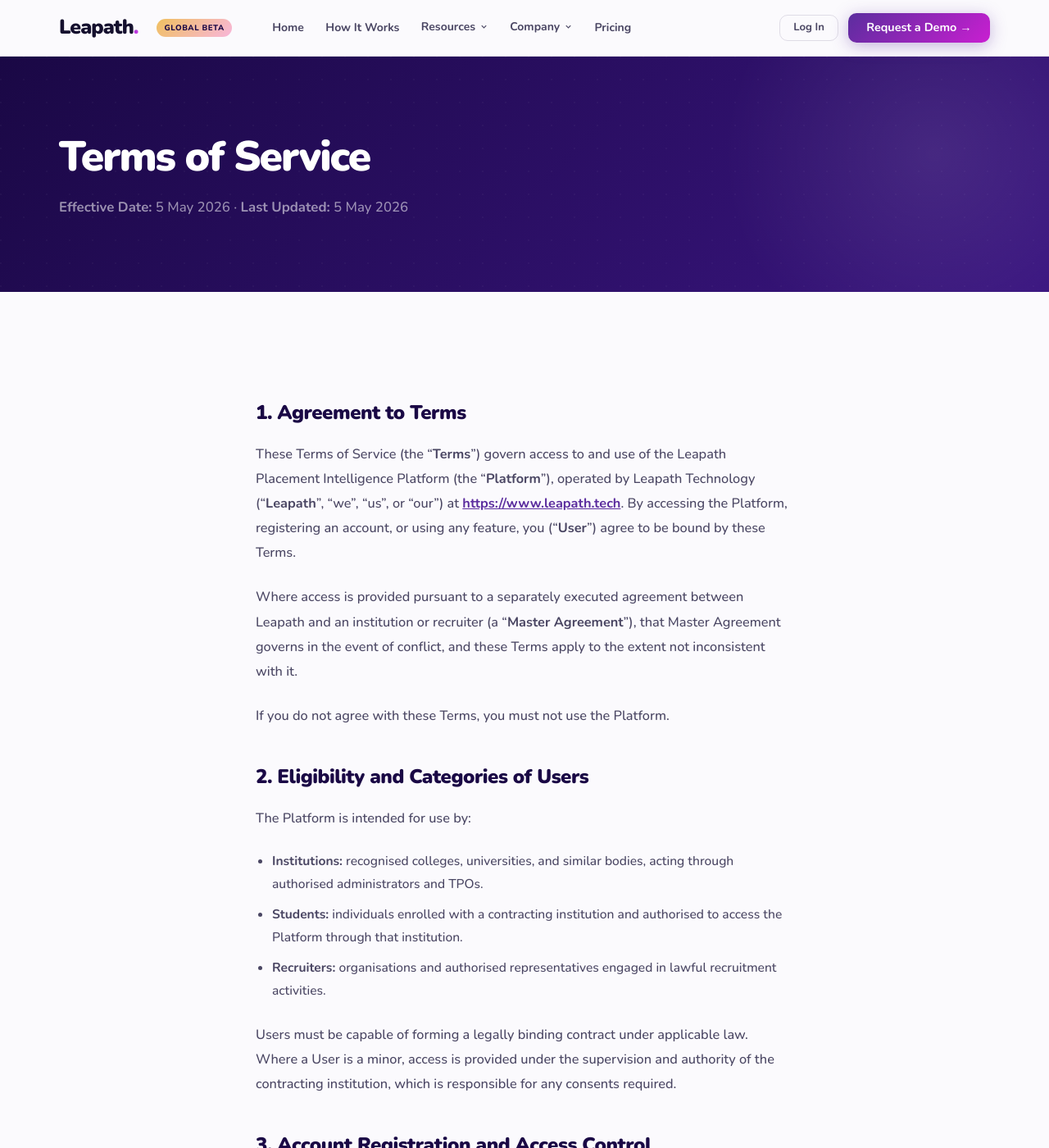
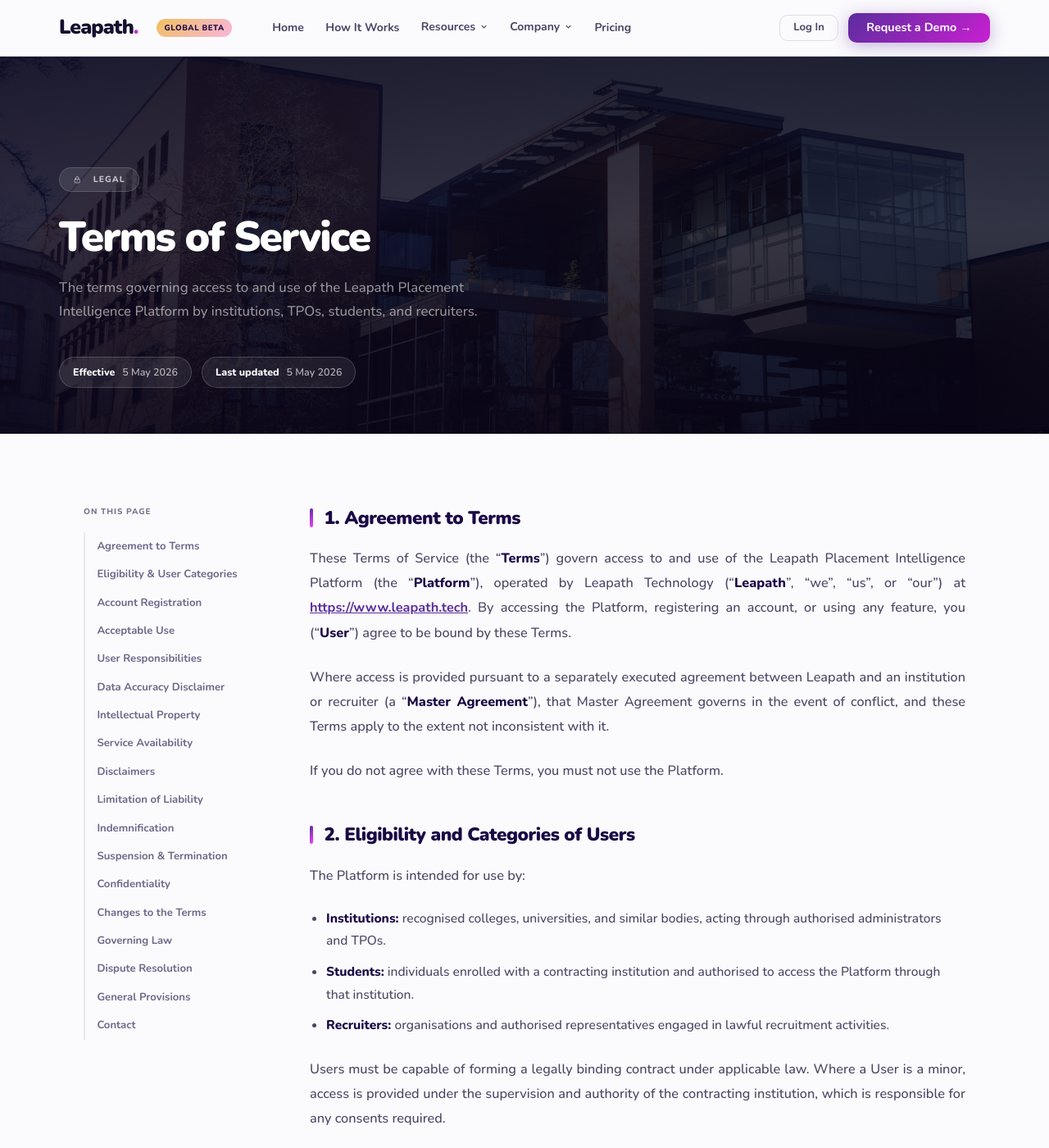
Before and after one commit to Leapath/leapath-website, a Jekyll site: the page built from terms-of-service.md, in a window 1280 px wide and 1400 px high. Shown: the whole window at 82% size. Built offline with Jekyll 4.4.1, drawn with Linux system fonts in a browser that asks for light colours; some of the changed text lies outside the part shown.

Commit message:
Redesign legal pages with photo hero, TOC sidebar, and new Cookie Policy
Replaces the flat gradient hero with a real photo background across
Privacy Policy, Terms of Service, and Data Processing, and adds a
sticky table-of-contents sidebar plus related-policies cards via a
shared legal.html layout and legal.css. Also splits Cookies out into
its own dedicated page instead of pointing at Privacy Policy.

Co-Authored-By: Claude Sonnet 5 <noreply@anthropic.com>

```diff
--- a/_includes/v2/footer.html
+++ b/_includes/v2/footer.html
@@ -26,7 +26,7 @@
     </div>
     <div class="footer__btm">
       <span class="footer__copy">© 2026 Leapath Technology Pvt. Ltd. · Built in India · Trusted globally</span>
-      <div class="footer__blinks"><a href="/privacy-policy/">Privacy Policy</a><a href="/terms-of-service/">Terms of Service</a><a href="/data-processing/">Data Processing</a><a href="/privacy-policy/">Cookies</a></div>
+      <div class="footer__blinks"><a href="/privacy-policy/">Privacy Policy</a><a href="/terms-of-service/">Terms of Service</a><a href="/data-processing/">Data Processing</a><a href="/cookies/">Cookies</a></div>
     </div>
   </div>
 </footer>
--- a/_layouts/legal.html
+++ b/_layouts/legal.html
@@ -1,14 +1,42 @@
 ---
 layout: v2/default
 ---
-<div class="ph ph--purple" style="padding-bottom:3rem">
+<div class="ph ph--photo" style="padding-bottom:3.5rem">
   <div class="container" style="position:relative;z-index:1">
+    <div class="ph__eyebrow"><svg class="icon" aria-hidden="true"><use href="#ic-lock"></use></svg>Legal</div>
     <h1 class="ph__h1" id="legal-title">{{ page.page_title }}</h1>
-    <p class="ph__sub"><strong>Effective Date:</strong> {{ page.effective_date }} &middot; <strong>Last Updated:</strong> {{ page.last_updated }}</p>
+    {% if page.hero_description %}<p class="ph__sub">{{ page.hero_description }}</p>{% endif %}
+    <div class="legal-meta">
+      <span class="legal-meta__pill"><strong>Effective</strong>&nbsp;{{ page.effective_date }}</span>
+      <span class="legal-meta__pill"><strong>Last updated</strong>&nbsp;{{ page.last_updated }}</span>
+    </div>
   </div>
 </div>
 <section class="ip-section" aria-labelledby="legal-title">
-  <div class="container cs-article">
-    {{ content }}
+  <div class="container legal-layout">
+    {% if page.toc %}
+    <nav class="legal-toc" aria-label="On this page">
+      <div class="legal-toc__label">On this page</div>
+      {% for item in page.toc %}<a href="#{{ item.id }}">{{ item.label }}</a>{% endfor %}
+    </nav>
+    {% endif %}
+    <div class="legal-article">
+      {{ content }}
+    </div>
   </div>
 </section>
+<section class="ip-section ip-section--soft legal-related-section">
+  <div class="legal-related__label">Related policies</div>
+  {% assign legal_pages = "Privacy Policy|/privacy-policy/,Terms of Service|/terms-of-service/,Data Processing & Security Policy|/data-processing/,Cookie Policy|/cookies/" | split: "," %}
+  <div class="legal-related">
+    {% for entry in legal_pages %}
+      {% assign parts = entry | split: "|" %}
+      {% unless parts[1] == page.url %}
+      <a class="legal-related__card" href="{{ parts[1] }}">
+        <span>{{ parts[0] }}</span>
+        <svg class="icon" aria-hidden="true"><use href="#ic-arrow-right"></use></svg>
+      </a>
+      {% endunless %}
+    {% endfor %}
+  </div>
+</section>
--- /dev/null
+++ b/css/v2/legal.css
@@ -0,0 +1,63 @@
+/* Legal document pages (Privacy Policy, Terms of Service, Data Processing).
+   Loaded after theme.css. Reuses .ph/.ip-* design system; adds the photo
+   hero treatment and the two-column article + TOC layout specific to
+   long-form legal content. */
+
+/* ── Hero: real photo background instead of a flat gradient ── */
+.ph--photo{
+  background:#08040E url('/assets/v2/images/hero-bg.jpg') center 30%/cover no-repeat;
+  padding:8.5rem 0 5.5rem;
+}
+.ph--photo::before{
+  background:
+    linear-gradient(180deg,rgba(8,4,22,.88) 0%,rgba(8,4,22,.8) 45%,rgba(8,4,22,.92) 100%),
+    linear-gradient(90deg,rgba(91,45,158,.28) 0%,transparent 65%);
+}
+.ph--photo::after{display:none}
+
+.ph--photo .ph__eyebrow .icon{margin-right:.4rem}
+
+.legal-meta{display:flex;gap:.75rem;flex-wrap:wrap;position:relative;z-index:1}
+.legal-meta__pill{display:inline-flex;align-items:center;gap:.35rem;background:rgba(255,255,255,.08);border:1px solid rgba(255,255,255,.16);color:rgba(255,255,255,.65);font-size:.78rem;font-weight:600;padding:.5rem 1rem;border-radius:100px}
+.legal-meta__pill strong{color:#fff;font-weight:800}
+
+/* ── Body: sticky TOC + article ── */
+.legal-layout{display:grid;grid-template-columns:220px 1fr;gap:3.5rem;align-items:start;max-width:1140px;margin:0 auto}
+
+.legal-toc{position:sticky;top:96px}
+.legal-toc__label{font-size:.62rem;font-weight:800;letter-spacing:.1em;text-transform:uppercase;color:var(--txt4);margin-bottom:1rem}
+.legal-toc a{display:block;font-size:.82rem;font-weight:700;color:var(--txt3);text-decoration:none;padding:.5rem 0 .5rem .9rem;border-left:2px solid var(--bd);transition:all .15s;line-height:1.4}
+.legal-toc a:hover{color:var(--purple);border-color:var(--purple)}
+
+.legal-article{max-width:860px}
+.legal-article p{font-size:1.02rem;color:var(--txt2);line-height:1.85;font-weight:500;margin-bottom:1.5rem;text-align:justify;text-justify:inter-word;hyphens:auto}
+.legal-article h2{font-size:1.4rem;font-weight:900;color:var(--navy);letter-spacing:-.02em;line-height:1.3;margin:3rem 0 1.25rem;padding-left:1.1rem;position:relative}
+.legal-article h2:first-child{margin-top:0}
+.legal-article h2::before{content:'';position:absolute;left:0;top:.15em;bottom:.15em;width:4px;border-radius:4px;background:var(--grad)}
+.legal-article h3{font-size:1.1rem;font-weight:800;color:var(--navy);margin:2rem 0 .85rem}
+.legal-article ul,.legal-article ol{margin:0 0 1.5rem 1.25rem;padding:0}
+.legal-article li{font-size:.975rem;color:var(--txt2);line-height:1.78;font-weight:500;margin-bottom:.6rem}
+.legal-article a{color:var(--purple);font-weight:700}
+.legal-article strong{color:var(--navy);font-weight:800}
+
+.legal-table-wrap{overflow-x:auto;margin:0 0 1.75rem;border:1.5px solid var(--bd);border-radius:14px}
+.legal-table-wrap table{width:100%;border-collapse:collapse;font-size:.9rem}
+.legal-table-wrap th{background:var(--bgsoft);color:var(--navy);font-weight:800;text-align:left;padding:.85rem 1.1rem;border-bottom:1.5px solid var(--bd)}
+.legal-table-wrap td{padding:.85rem 1.1rem;color:var(--txt2);font-weight:500;line-height:1.6;border-bottom:1px solid var(--bd)}
+.legal-table-wrap tr:last-child td{border-bottom:none}
+
+/* ── Related policies ── */
+.legal-related-section{padding:3.5rem 0}
+.legal-related__label{font-size:.62rem;font-weight:800;letter-spacing:.1em;text-transform:uppercase;color:var(--txt4);margin-bottom:1.1rem;max-width:1140px;margin-left:auto;margin-right:auto}
+.legal-related{display:grid;grid-template-columns:repeat(2,1fr);gap:1rem;max-width:1140px;margin:0 auto}
+.legal-related__card{display:flex;align-items:center;justify-content:space-between;gap:1rem;background:var(--surf);border:1.5px solid var(--bd);border-radius:14px;padding:1.1rem 1.4rem;text-decoration:none;font-size:.92rem;font-weight:800;color:var(--navy);transition:all .2s}
+.legal-related__card:hover{border-color:var(--purple);box-shadow:0 8px 24px rgba(91,45,158,.1);transform:translateY(-1px)}
+.legal-related__card .icon{color:var(--purple)}
+
+@media (max-width:860px){
+  .legal-layout{grid-template-columns:1fr!important}
+  .legal-toc{display:none}
+}
+@media (max-width:640px){
+  .legal-related{grid-template-columns:1fr}
+}
--- a/terms-of-service.md
+++ b/terms-of-service.md
@@ -3,6 +3,7 @@ permalink: /terms-of-service/
 redirect_from: /terms-of-service.html
 layout: legal
 page_title: "Terms of Service"
+hero_description: "The terms governing access to and use of the Leapath Placement Intelligence Platform by institutions, TPOs, students, and recruiters."
 effective_date: "5 May 2026"
 last_updated: "5 May 2026"
 title: "Terms of Service — Leapath"
@@ -11,6 +12,26 @@ robots: "index, follow"
 canonical: "https://www.leapath.tech/terms-of-service/"
 favicon_end_color: "%23F042FF"
 include_legal_jsonld: true
+extra_css: /css/v2/legal.css
+toc:
+  - { id: "1-agreement-to-terms", label: "Agreement to Terms" }
+  - { id: "2-eligibility-and-categories-of-users", label: "Eligibility & User Categories" }
+  - { id: "3-account-registration-and-access-control", label: "Account Registration" }
+  - { id: "4-acceptable-use", label: "Acceptable Use" }
+  - { id: "5-user-responsibilities", label: "User Responsibilities" }
+  - { id: "6-data-accuracy-and-decision-support-disclaimer", label: "Data Accuracy Disclaimer" }
+  - { id: "7-intellectual-property", label: "Intellectual Property" }
+  - { id: "8-service-availability", label: "Service Availability" }
+  - { id: "9-disclaimers", label: "Disclaimers" }
+  - { id: "10-limitation-of-liability", label: "Limitation of Liability" }
+  - { id: "11-indemnification", label: "Indemnification" }
+  - { id: "12-suspension-and-termination", label: "Suspension & Termination" }
+  - { id: "13-confidentiality", label: "Confidentiality" }
+  - { id: "14-changes-to-the-terms", label: "Changes to the Terms" }
+  - { id: "15-governing-law-and-jurisdiction", label: "Governing Law" }
+  - { id: "16-dispute-resolution", label: "Dispute Resolution" }
+  - { id: "17-general-provisions", label: "General Provisions" }
+  - { id: "18-contact", label: "Contact" }
 ---
 
 ## 1. Agreement to Terms
```
Also changed, not shown: cookies.md (added, +67 -0 lines), data-processing.md (+18 -0 lines), privacy-policy.md (+16 -1 lines).
